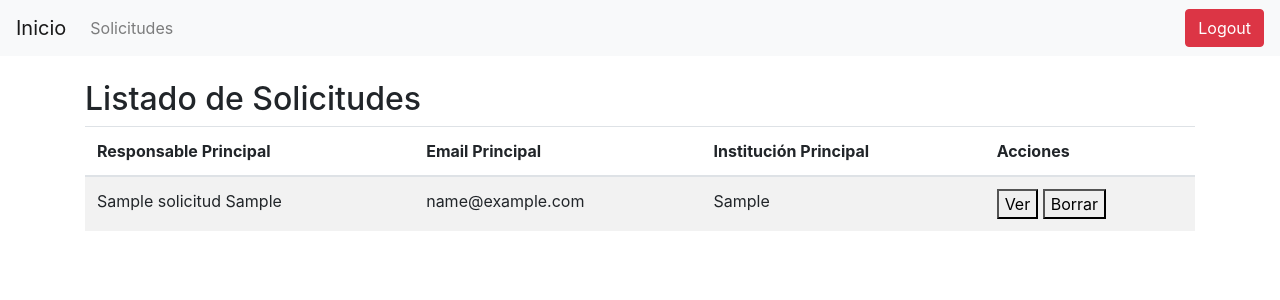
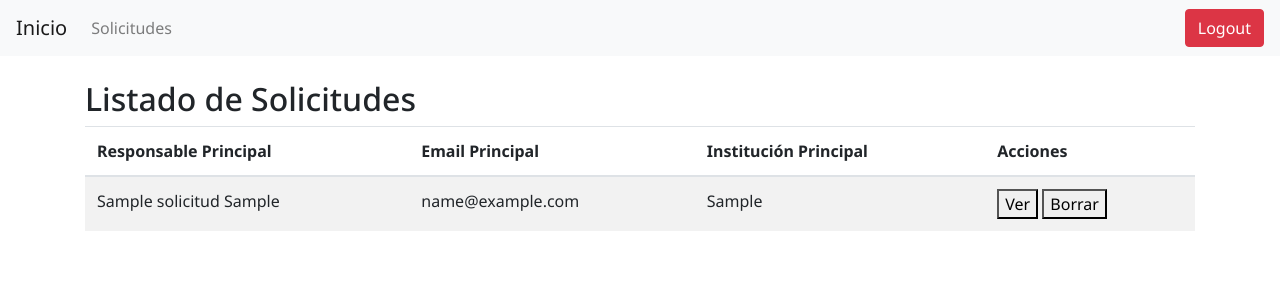
Before and after one commit to luirro777/PCATIA, a Django app: page /solicitudes/solicitudes/ in a window 1280 px wide. Shown: the top 300 px of the page. Run offline with Django 4.2, Linux system fonts and the light colour scheme; a user stored in the database is signed in; tables that the repository leaves empty hold one stand-in row (values such as "Sample post"); some libraries are stand-ins or nearby versions.

Commit message:
Font change

```diff
--- a/templates/base.html
+++ b/templates/base.html
@@ -1,3 +1,4 @@
+{% load static %}
 <!DOCTYPE html>
 <html lang="es">
 <head>
@@ -6,6 +7,10 @@
     <meta name="viewport" content="width=device-width, initial-scale=1.0">
     <title>{% block title %}PCATIA{% endblock %}</title>
     <link href="https://stackpath.bootstrapcdn.com/bootstrap/4.5.2/css/bootstrap.min.css" rel="stylesheet">
+    <link rel="preconnect" href="https://fonts.googleapis.com">
+    <link rel="preconnect" href="https://fonts.gstatic.com" crossorigin>
+    <link href="https://fonts.googleapis.com/css2?family=Noto+Sans:ital,wght@0,100..900;1,100..900&display=swap" rel="stylesheet">
+    <link rel="stylesheet" href="{% static 'css/style.css' %}">
 </head>
 <body>
     <div class="container">
--- a/templates/base_login.html
+++ b/templates/base_login.html
@@ -1,11 +1,16 @@
+{% load static %}
 <!DOCTYPE html>
 <html lang="es">
 <head>
     <meta charset="UTF-8">
     <meta name="viewport" content="width=device-width, initial-scale=1.0">
-    <title>{% block title %}Mi Sitio{% endblock %}</title>
+    <title>{% block title %}PCATIA - Admin zone{% endblock %}</title>
     <!-- Bootstrap CSS -->
     <link href="https://stackpath.bootstrapcdn.com/bootstrap/4.5.2/css/bootstrap.min.css" rel="stylesheet">
+    <link rel="preconnect" href="https://fonts.googleapis.com">
+    <link rel="preconnect" href="https://fonts.gstatic.com" crossorigin>
+    <link href="https://fonts.googleapis.com/css2?family=Noto+Sans:ital,wght@0,100..900;1,100..900&display=swap" rel="stylesheet">
+    <link rel="stylesheet" href="{% static 'css/style.css' %}">
     {% block extra_css %}{% endblock %}
 </head>
 <body>
```
